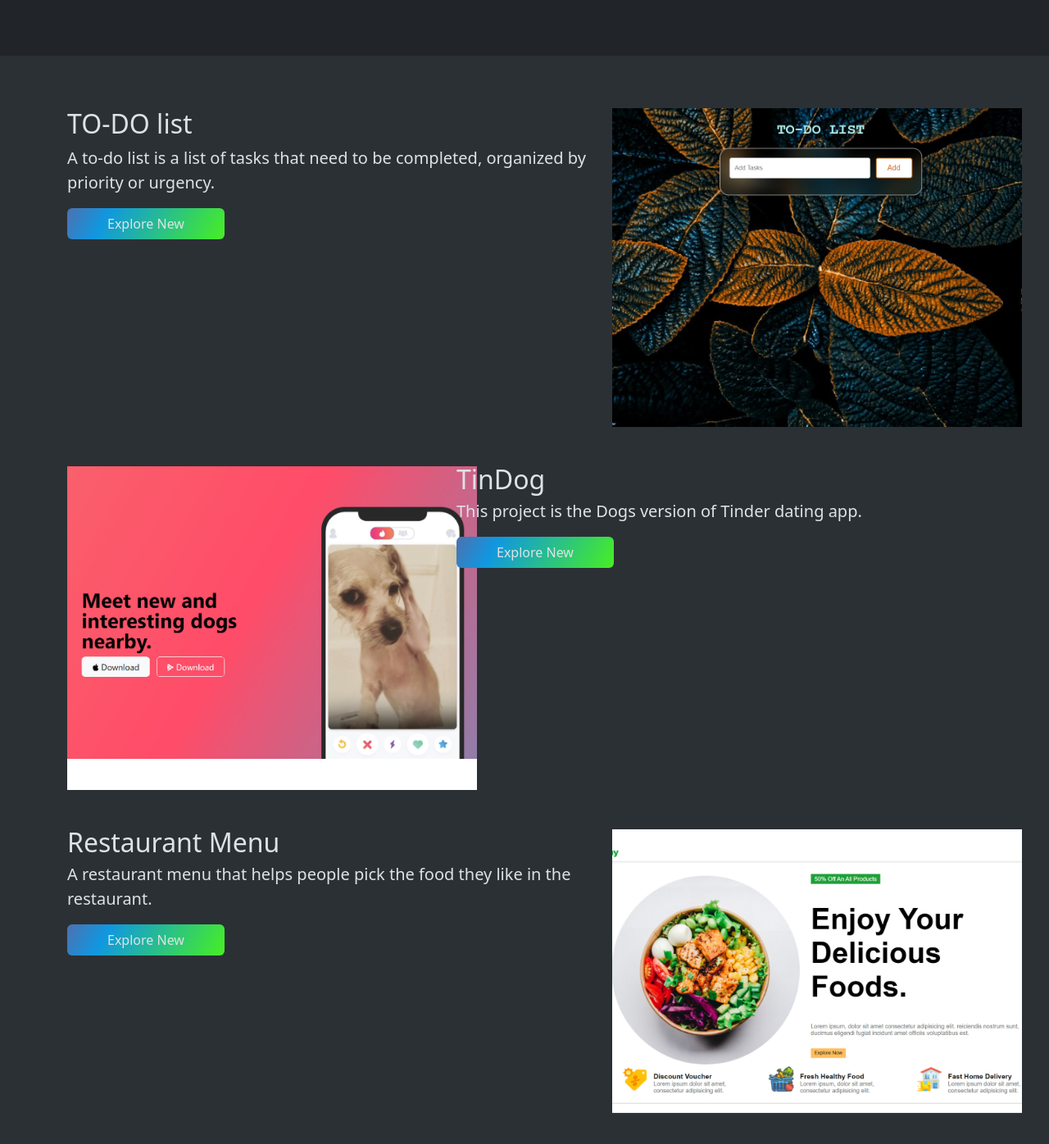
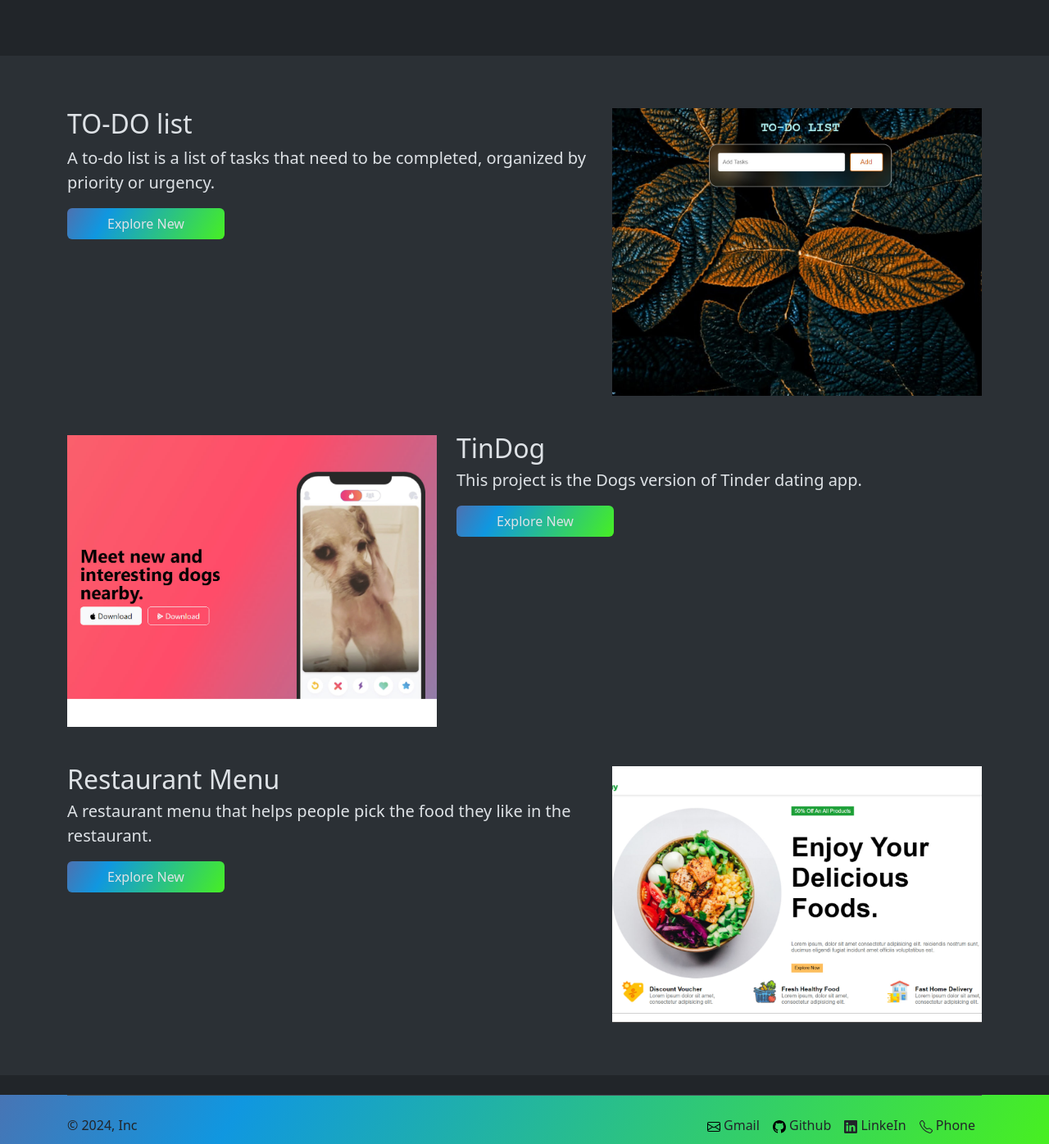
Before and after one commit to MikiasSe/Portfolio, a plain HTML site: page index.html in a window 1280 px wide. Shown: the part 960-2356 px from the top of the page at 82% size. Drawn offline with nearby package versions, Linux system fonts and the light colour scheme.

Commit message:
Update index.html

```diff
--- a/index.html
+++ b/index.html
@@ -92,8 +92,8 @@
               </button>
             </a>
           </div>
-          <div class="col-md-5 image-border">
-            <img src="./images/todo-list.jpg" alt="todo list" width="500px">
+          <div class="col-md-5">
+            <img src="./images/todo-list.jpg" alt="todo list" width="500px" height="500px" class="img-fluid">
           </div>
         </div>
 
@@ -108,8 +108,8 @@
               </button>
             </a>
           </div>
-          <div class="col-md-5 order-md-1 image-border">
-            <img src="./images/Tindog.jpg" alt="tindog image" width="500px">
+          <div class="col-md-5 order-md-1">
+            <img src="./images/Tindog.jpg" alt="tindog image" width="500px" height="500px" class="img-fluid">
           </div>
         </div>
 
@@ -124,8 +124,8 @@
               </button>
             </a>
           </div>
-          <div class="col-md-5 image-border">
-            <img src="./images/menu.jpg" alt="restaurant menu" width="500px">
+          <div class="col-md-5">
+            <img src="./images/menu.jpg" alt="restaurant menu" width="500px" height="500px" class="img-fluid">
           </div>
         </div>
 
```
